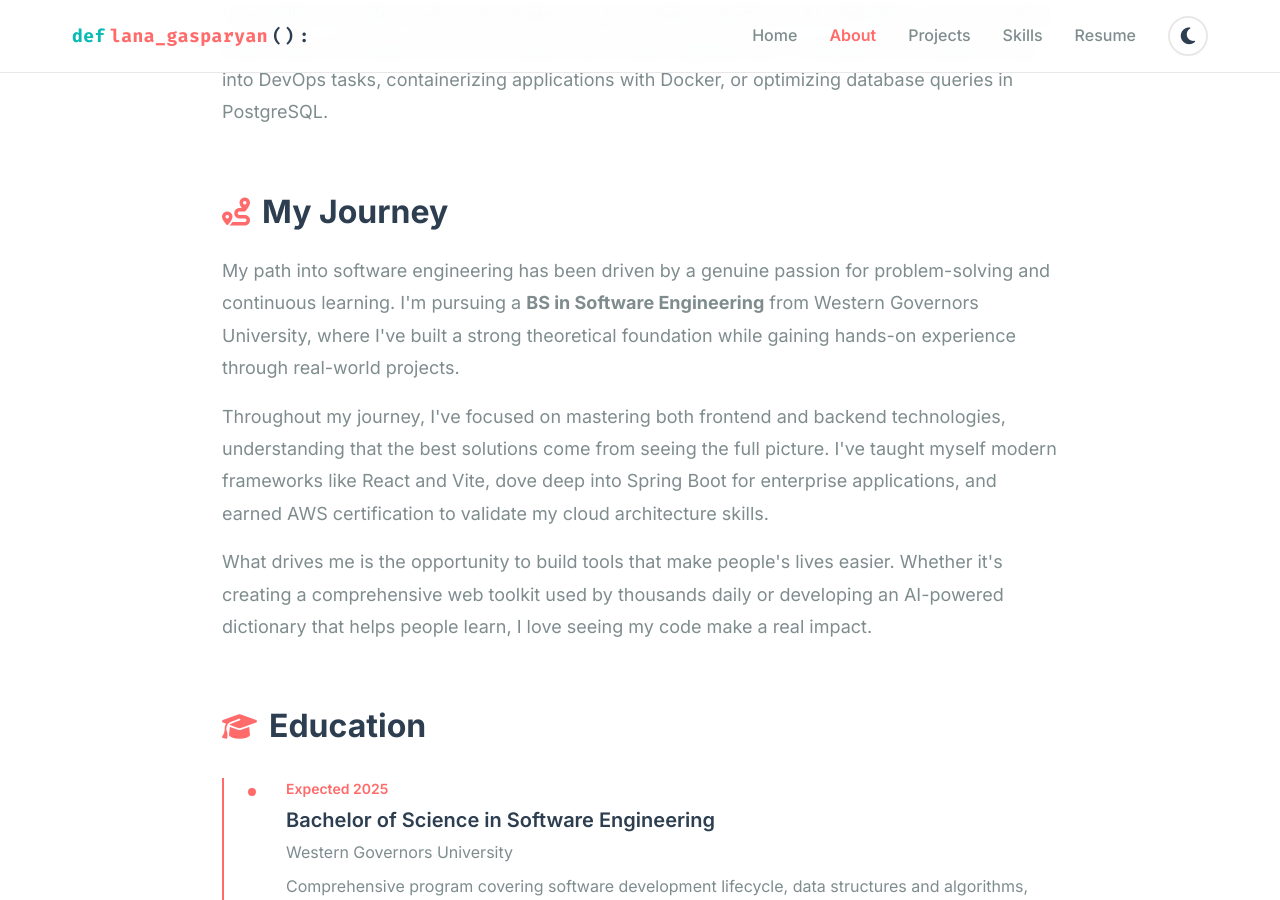
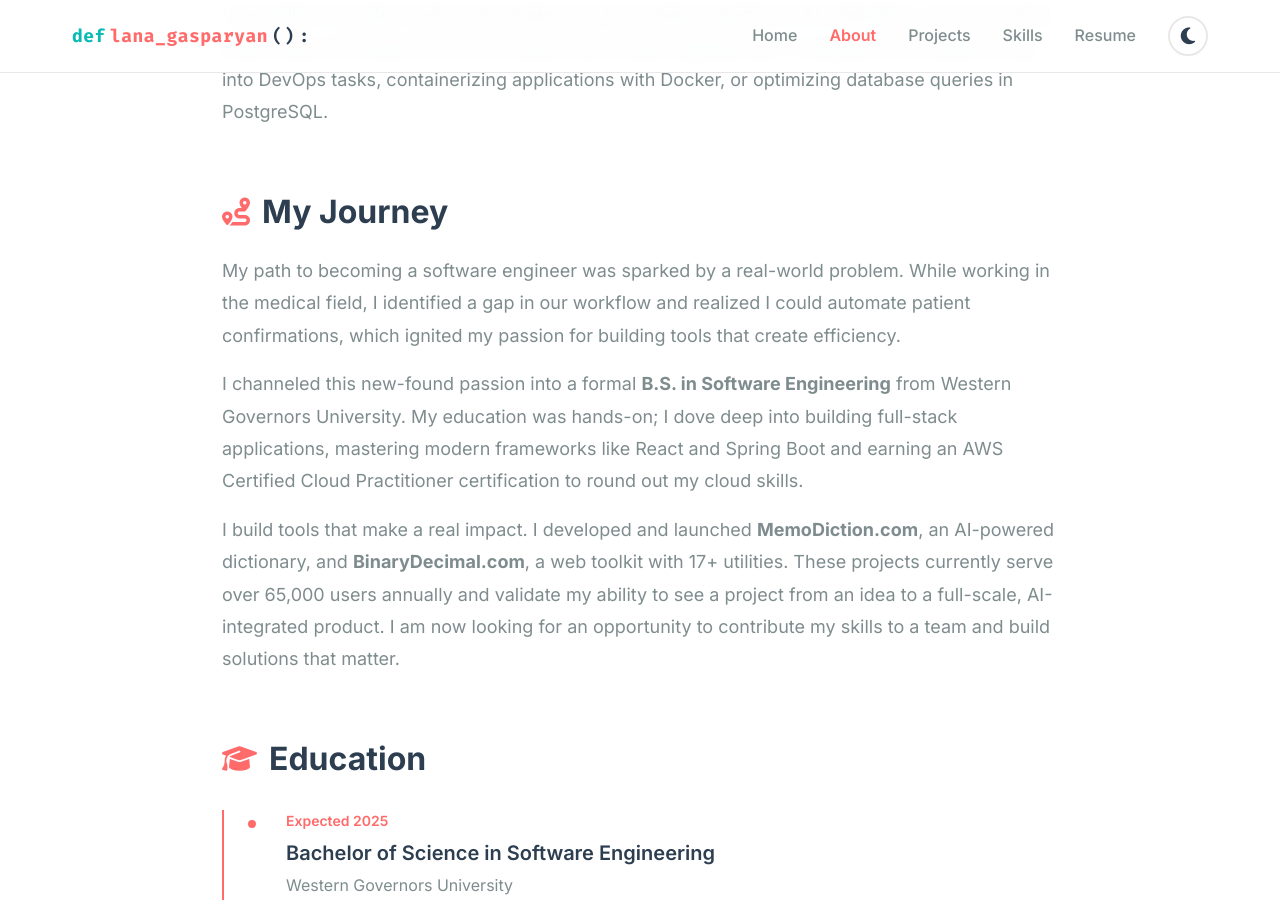
Before and after one commit to lanagasparyan/lanagasparyan.github.io, a Jekyll site: the page built from about.markdown, in a window 1280 px wide and 900 px high, scrolled down 777 px. Built offline with Jekyll 4.4.1, drawn with Linux system fonts in a browser that asks for light colours; some of the changed text lies outside the part shown.

Commit message:
refactor: update About page with compelling journey story
- Rewrite "My Journey" section with personal story about medical field background
- Highlight real-world problem that sparked passion for software engineering
- Emphasize automation of patient confirmations as the catalyst
- Add specific achievements: MemoDiction.com and BinaryDecimal.com with 65K users
- Include goal of contributing to a team
- Simplify "Mentoring aspiring developers" to "Helping others learn tech"

About page now tells a more compelling and authentic story

🤖 Generated with [Claude Code](https://claude.com/claude-code)

Co-Authored-By: Claude <noreply@anthropic.com>

```diff
--- a/about.markdown
+++ b/about.markdown
@@ -47,21 +47,22 @@ permalink: /about/
             My Journey
         </h2>
         <p>
-            My path into software engineering has been driven by a genuine passion for problem-solving and
-            continuous learning. I'm pursuing a <strong>BS in Software Engineering</strong> from Western Governors
-            University, where I've built a strong theoretical foundation while gaining hands-on experience through
-            real-world projects.
+            My path to becoming a software engineer was sparked by a real-world problem. While working in the medical
+            field, I identified a gap in our workflow and realized I could automate patient confirmations, which ignited
+            my passion for building tools that create efficiency.
         </p>
         <p>
-            Throughout my journey, I've focused on mastering both frontend and backend technologies, understanding
-            that the best solutions come from seeing the full picture. I've taught myself modern frameworks like
-            React and Vite, dove deep into Spring Boot for enterprise applications, and earned AWS certification
-            to validate my cloud architecture skills.
+            I channeled this new-found passion into a formal <strong>B.S. in Software Engineering</strong> from Western
+            Governors University. My education was hands-on; I dove deep into building full-stack applications, mastering
+            modern frameworks like React and Spring Boot and earning an AWS Certified Cloud Practitioner certification to
+            round out my cloud skills.
         </p>
         <p>
-            What drives me is the opportunity to build tools that make people's lives easier. Whether it's creating
-            a comprehensive web toolkit used by thousands daily or developing an AI-powered dictionary that helps
-            people learn, I love seeing my code make a real impact.
+            I build tools that make a real impact. I developed and launched <strong>MemoDiction.com</strong>, an AI-powered
+            dictionary, and <strong>BinaryDecimal.com</strong>, a web toolkit with 17+ utilities. These projects currently
+            serve over 65,000 users annually and validate my ability to see a project from an idea to a full-scale,
+            AI-integrated product. I am now looking for an opportunity to contribute my skills to a team and build
+            solutions that matter.
         </p>
     </section>
 
@@ -176,7 +177,7 @@ permalink: /about/
             </div>
             <div class="interest-item">
                 <i class="fas fa-users"></i>
-                <span class="interest-text">Mentoring aspiring developers</span>
+                <span class="interest-text">Helping others learn tech</span>
             </div>
             <div class="interest-item">
                 <i class="fas fa-book-reader"></i>
```
